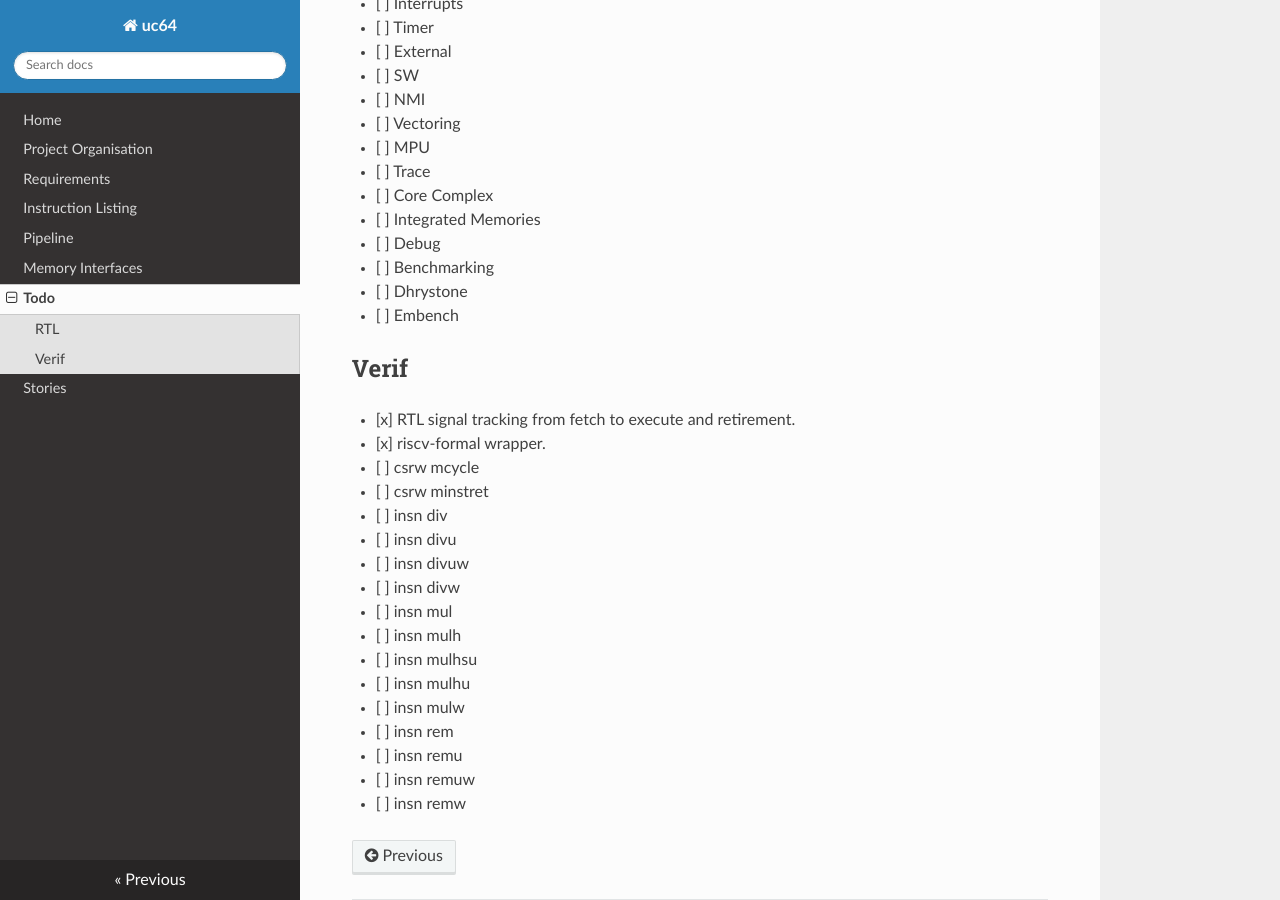
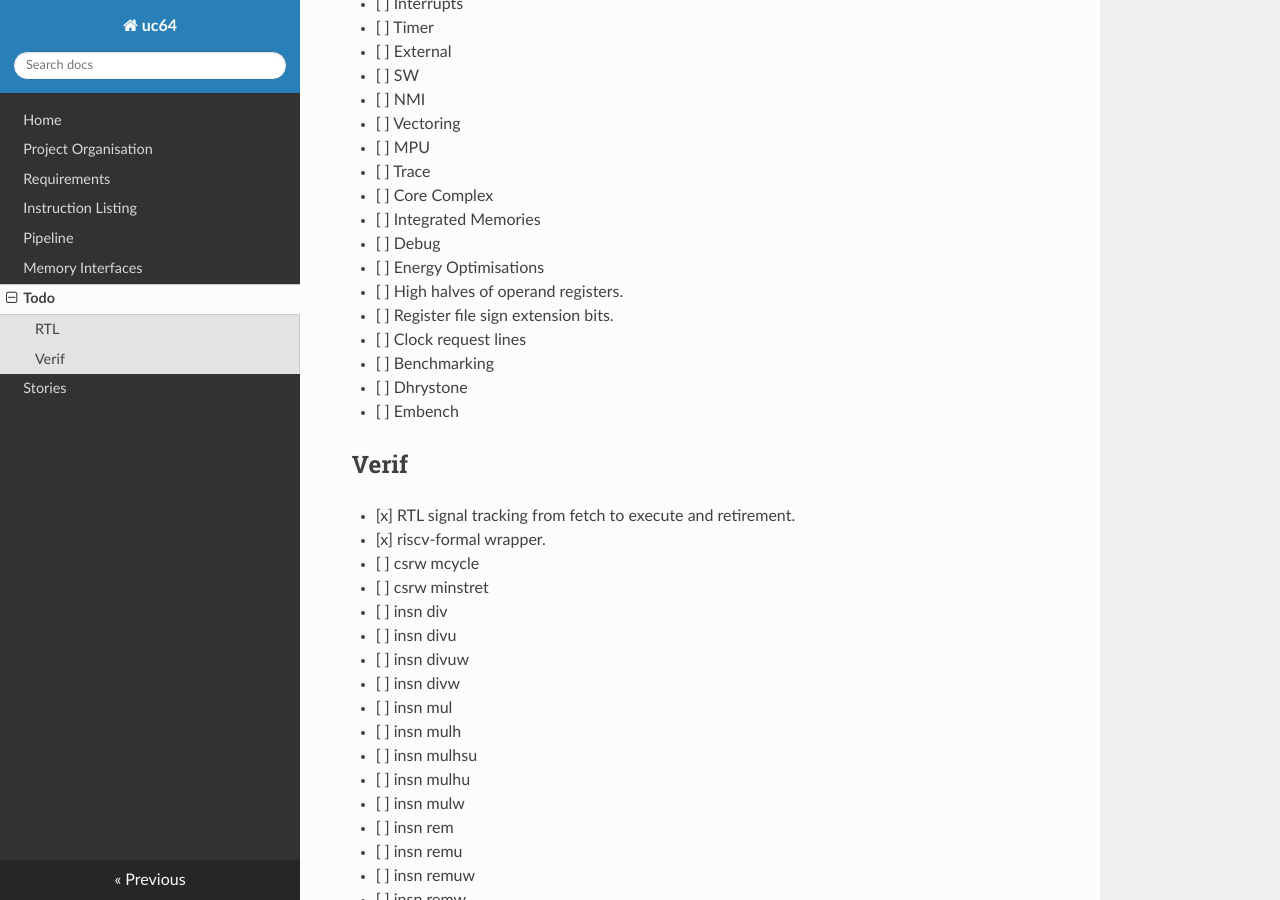
Before and after one commit to ben-marshall/croyde-riscv, an MkDocs documentation site: the page built from docs/todo.md, in a window 1280 px wide and 900 px high, scrolled down 753 px. Built offline with MkDocs 1.6.1, drawn with Linux system fonts in a browser that asks for light colours; nearby versions of some CDN libraries.

Commit message:
todo: energy optimisations

```diff
--- a/docs/todo.md
+++ b/docs/todo.md
@@ -54,6 +54,14 @@
 
   - [ ] Debug
 
+- [ ] Energy Optimisations
+
+  - [ ] High halves of operand registers.
+
+  - [ ] Register file sign extension bits.
+
+  - [ ] Clock request lines
+
 - [ ] Benchmarking
 
   - [ ] Dhrystone
```
